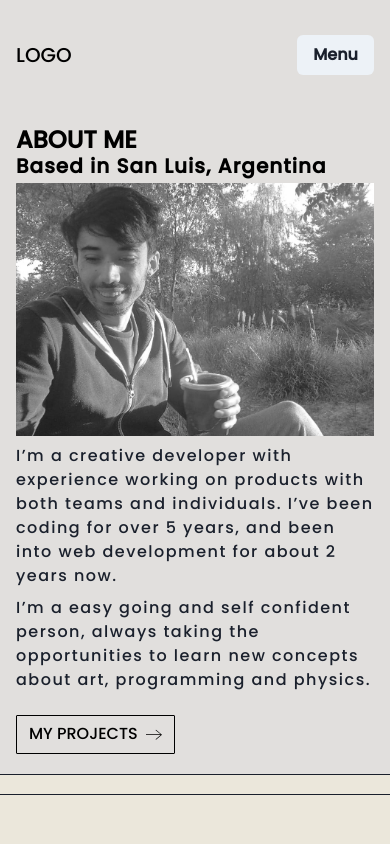
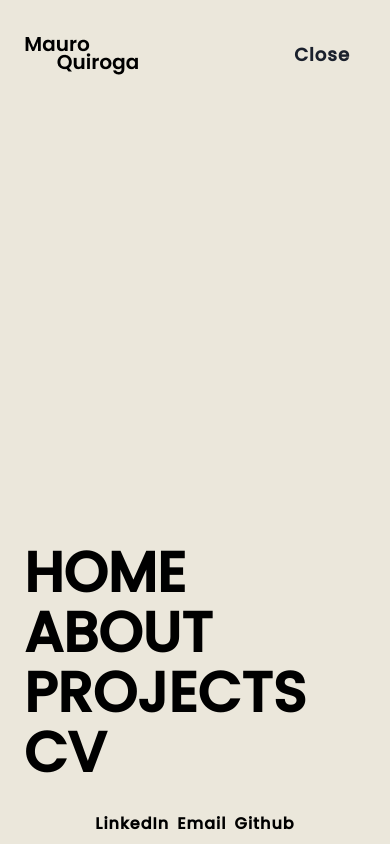
Before and after one commit to maurolnl/maurolnl_portfolio, a Next.js app: page /about in a window 390 px wide. Both pictures are taken after a click on the button "Menu". Built offline with nearby package versions, Linux system fonts and the light colour scheme.

Commit message:
Add drawer menu

```diff
--- /dev/null
+++ b/components/Menu.tsx
@@ -0,0 +1,144 @@
+import {
+  Drawer,
+  DrawerBody,
+  DrawerContent,
+  DrawerHeader,
+  DrawerOverlay,
+  Text,
+  Stack,
+  Button,
+  useBreakpointValue,
+  Box,
+} from "@chakra-ui/react";
+import {useRouter} from "next/router";
+import React from "react";
+import Image from "next/image";
+
+import logo from "../assets/logo.png";
+
+import HeadingAnimated from "./Layout/HeadingAnimated";
+import InternalLink from "./Layout/InternalLink";
+
+interface Props {
+  isOpen: boolean;
+  placement: "right" | "bottom" | "top" | "left";
+  onClose: () => void;
+  size: string;
+}
+
+const Menu: React.FC<Props> = ({isOpen, placement, size, onClose}) => {
+  const router = useRouter();
+
+  const isAboutPage = router.pathname.includes("about");
+  const isProjectsPage = router.pathname.includes("projects");
+
+  const headingVariant = useBreakpointValue({
+    base: "headingLinkMd",
+    sm: "headingLinkLg",
+  });
+
+  const handleClose = (route: string) => {
+    if (router.pathname === route) {
+      onClose();
+
+      return;
+    }
+
+    if (route !== "/" && router.pathname.includes(route)) {
+      onClose();
+
+      return;
+    }
+    setTimeout(() => {
+      onClose();
+    }, 500);
+  };
+
+  return (
+    <Drawer isOpen={isOpen} placement={placement} size={size} onClose={onClose}>
+      <DrawerOverlay />
+      <DrawerContent backgroundColor="brand.400">
+        <DrawerHeader paddingY="none">
+          <Stack alignItems="center" direction="row" height="110px" justifyContent="space-between">
+            <Box height={"41px"} position="relative" width={"116px"}>
+              <Image priority alt={"logo"} layout="fill" objectFit="cover" src={logo.src} />
+            </Box>
+            <Button
+              _active={{textDecoration: "underline", backgroundColor: "transparent"}}
+              _hover={{backgroundColor: "transparent"}}
+              backgroundColor="transparent"
+              borderRadius="1px"
+              fontSize={["18px", "20px"]}
+              fontWeight="600"
+              letterSpacing="1px"
+              onClick={onClose}
+            >
+              Close
+            </Button>
+          </Stack>
+        </DrawerHeader>
+        <DrawerBody>
+          <Stack
+            alignItems="flex-start"
+            direction="column"
+            gap={8}
+            height="100%"
+            justifyContent="flex-end"
+          >
+            <Stack>
+              <InternalLink href={"/"} onClick={() => handleClose("/")}>
+                <HeadingAnimated
+                  borderBottom={router.pathname === "/" ? "5px solid black" : undefined}
+                  display="inline-block"
+                  size={headingVariant}
+                  text="Home"
+                  textTransform="uppercase"
+                />
+              </InternalLink>
+              <InternalLink href={"/about"} onClick={() => handleClose("about")}>
+                <HeadingAnimated
+                  borderBottom={isAboutPage ? "5px solid black" : undefined}
+                  display="inline-block"
+                  size={headingVariant}
+                  text="About"
+                  textTransform="uppercase"
+                />
+              </InternalLink>
+              <InternalLink href={"/projects"} onClick={() => handleClose("projects")}>
+                <HeadingAnimated
+                  borderBottom={isProjectsPage ? "5px solid black" : undefined}
+                  display="inline-block"
+                  size={headingVariant}
+                  text="Projects"
+                  textTransform="uppercase"
+                />
+              </InternalLink>
+              <InternalLink href={"/"} onClick={onClose}>
+                <HeadingAnimated
+                  borderBottom={router.pathname.includes("cv") ? "5px solid black" : undefined}
+                  display="inline-block"
+                  size={headingVariant}
+                  text="CV"
+                  textTransform="uppercase"
+                />
+              </InternalLink>
+            </Stack>
+            <Stack direction="row" justifyContent="center" width="100%">
+              <InternalLink isExternal href="https://www.linkedin.com/in/maurolnl/" variant="sm">
+                LinkedIn
+              </InternalLink>
+              <InternalLink isExternal href="mailto:maurolquiroga@outlook.com" variant="sm">
+                Email
+              </InternalLink>
+              <InternalLink isExternal href="https://github.com/maurolnl" variant="sm">
+                Github
+              </InternalLink>
+            </Stack>
+          </Stack>
+        </DrawerBody>
+      </DrawerContent>
+    </Drawer>
+  );
+};
+
+export default Menu;
--- a/components/Navbar.tsx
+++ b/components/Navbar.tsx
@@ -1,9 +1,15 @@
-import {Button, Stack, Text} from "@chakra-ui/react";
+import {Box, Button, Stack, useDisclosure} from "@chakra-ui/react";
+import Image from "next/image";
 import React from "react";
 
+import logo from "../assets/logo.png";
+
 import InternalLink from "./Layout/InternalLink";
+import Menu from "./Menu";
 
 const Navbar = () => {
+  const {isOpen, onOpen, onClose} = useDisclosure();
+
   return (
     <Stack
       alignItems="center"
@@ -13,13 +19,30 @@ const Navbar = () => {
       height={"110px"}
       justifyContent={["space-between", "space-between", "space-between", "flex-end"]}
     >
-      <InternalLink href={"/"}>LOGO</InternalLink>
+      <InternalLink href={"/"} isHoverable={false}>
+        <Box height={"41px"} position="relative" width={"116px"}>
+          <Image priority alt={"logo"} layout="fill" objectFit="cover" src={logo.src} />
+        </Box>
+      </InternalLink>
       <Stack direction={"row"} display={["none", "none", "none", "flex"]} gap={36}>
         <InternalLink href={"/about"}>About</InternalLink>
         <InternalLink href={"/projects"}>Projects</InternalLink>
         <InternalLink href={"/"}>CV</InternalLink>
       </Stack>
-      <Button display={["flex", "flex", "flex", "none"]}>Menu</Button>
+      <Button
+        _active={{textDecoration: "underline", backgroundColor: "transparent"}}
+        _hover={{backgroundColor: "transparent"}}
+        backgroundColor="transparent"
+        borderRadius="1px"
+        display={["flex", "flex", "flex", "none"]}
+        fontSize={["18px", "20px"]}
+        fontWeight="600"
+        letterSpacing="1px"
+        onClick={onOpen}
+      >
+        Menu
+      </Button>
+      <Menu isOpen={isOpen} placement="bottom" size="full" onClose={onClose} />
     </Stack>
   );
 };
--- a/styles/theme.ts
+++ b/styles/theme.ts
@@ -80,6 +80,20 @@ const components = {
         lineHeight: "0.85",
         letterSpacing: "1px",
       },
+      headingLinkLg: {
+        fontSize: "64px",
+        fontWeight: 600,
+        lineHeight: "0.9",
+        letterSpacing: "0px",
+        textTransform: "uppercase",
+      },
+      headingLinkMd: {
+        fontSize: "56px",
+        fontWeight: 600,
+        lineHeight: "0.9",
+        letterSpacing: "0px",
+        textTransform: "uppercase",
+      },
     },
   },
   Text: {
@@ -118,6 +132,41 @@ const components = {
         fontSize: "16px",
       },
     },
+    sizes: {
+      sm: {
+        fontWeight: 600,
+        color: "neutral.900",
+        letterSpacing: "1.5px",
+        fontSize: "16px",
+      },
+      md: {
+        fontWeight: 500,
+        color: "neutral.900",
+        letterSpacing: "1px",
+        fontSize: "18px",
+      },
+      lg: {
+        fontWeight: 500,
+        color: "neutral.900",
+        letterSpacing: "1px",
+        fontSize: "20px",
+      },
+    },
+  },
+  Button: {
+    baseStyle: {
+      fontWeight: 500,
+      color: "neutral.900",
+      fontSize: "20px",
+    },
+    variants: {
+      sm: {
+        fontWeight: 600,
+        color: "neutral.900",
+        letterSpacing: "1px",
+        fontSize: "16px",
+      },
+    },
   },
 };
 
@@ -126,4 +175,8 @@ const fonts = {
   body: `'Poppins', system-ui, sans-serif`,
 };
 
-export const theme = extendTheme({colors, sizes, styles, fonts, components, breakpoints});
+const shadows = {
+  outline: "0 0 0 3px rgb(52 84 110 / 54%)",
+};
+
+export const theme = extendTheme({colors, sizes, styles, fonts, components, breakpoints, shadows});
```
